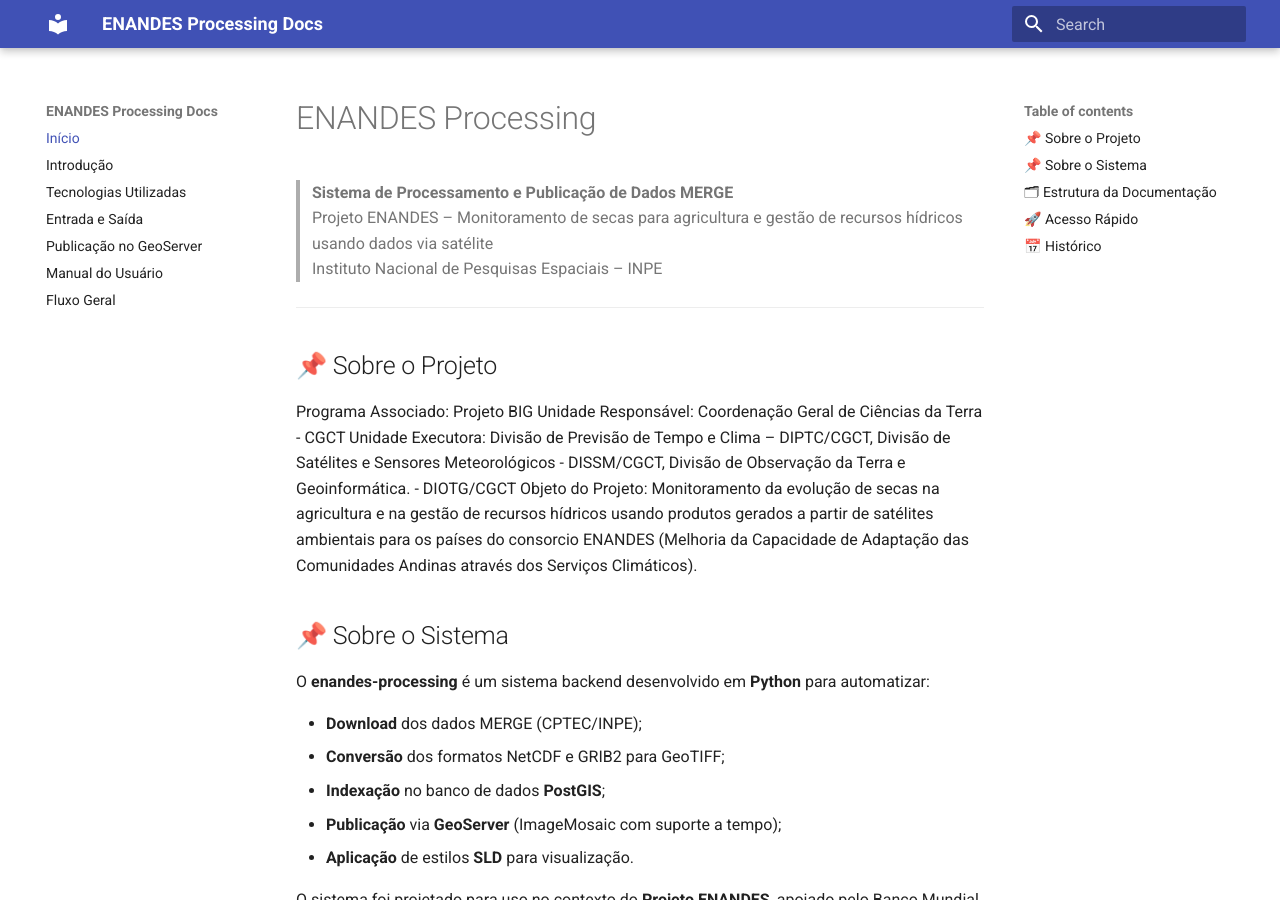
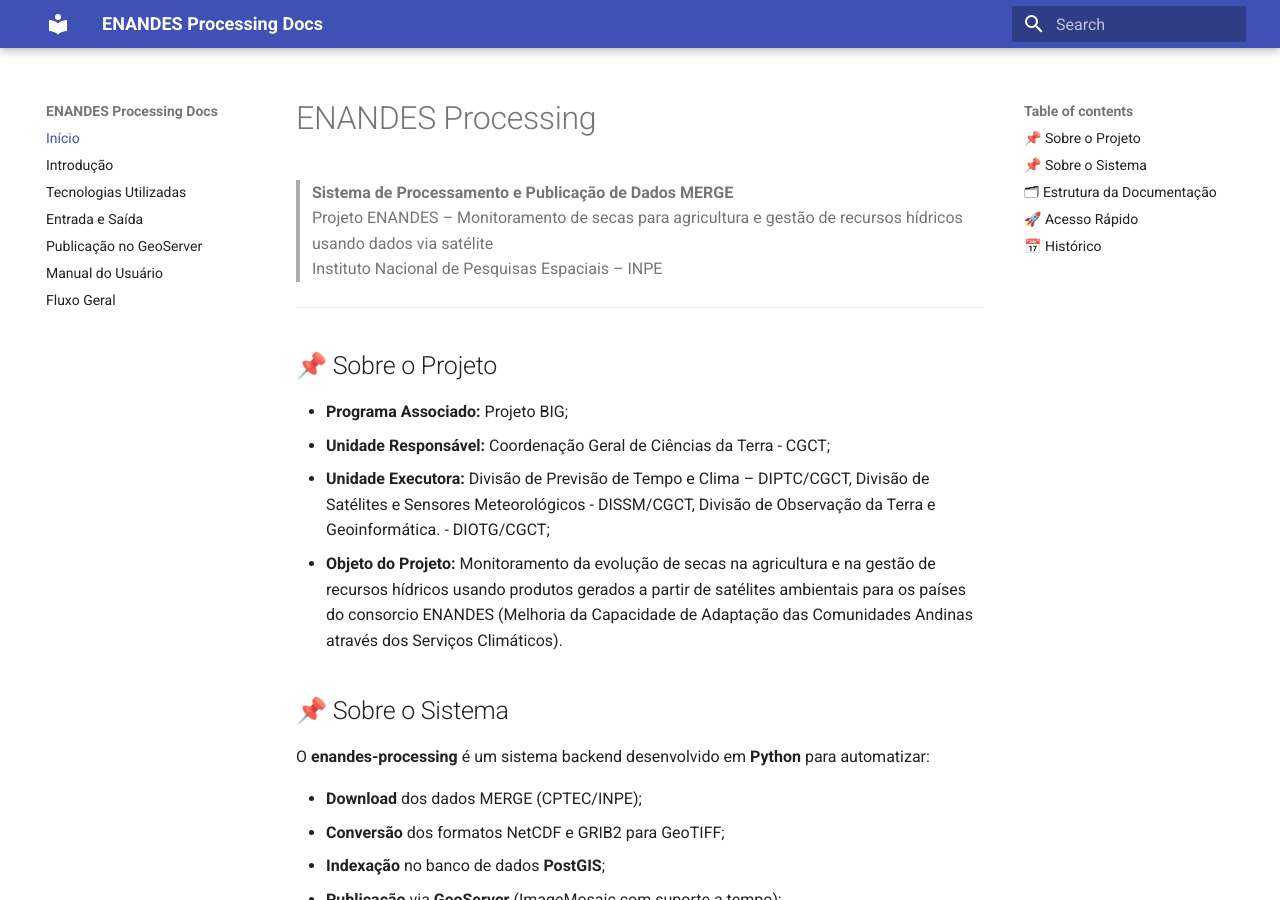
Before and after one commit to jurandirventura/enandes-docs, an MkDocs documentation site: the page built from docs/index.md, in a window 1280 px wide and 900 px high. Built offline with MkDocs 1.6.1 and Material for MkDocs 9.7.7, drawn with Linux system fonts in a browser that asks for light colours.

Commit message:
Atualização.

```diff
--- a/docs/index.md
+++ b/docs/index.md
@@ -7,12 +7,12 @@
 ---
 
 ## 📌 Sobre o Projeto
-Programa Associado: Projeto BIG
-Unidade Responsável: Coordenação Geral de Ciências da Terra - CGCT
-Unidade Executora: Divisão de Previsão de Tempo e Clima – DIPTC/CGCT,
+- **Programa Associado:** Projeto BIG;
+- **Unidade Responsável:** Coordenação Geral de Ciências da Terra - CGCT;
+- **Unidade Executora:** Divisão de Previsão de Tempo e Clima – DIPTC/CGCT,
                    Divisão de Satélites e Sensores Meteorológicos - DISSM/CGCT,
-                   Divisão de Observação da Terra e Geoinformática. - DIOTG/CGCT
-Objeto do Projeto: Monitoramento da evolução de secas na agricultura e na gestão de recursos hídricos
+                   Divisão de Observação da Terra e Geoinformática. - DIOTG/CGCT;
+- **Objeto do Projeto:** Monitoramento da evolução de secas na agricultura e na gestão de recursos hídricos
                    usando produtos gerados a partir de satélites ambientais para os países do consorcio
                    ENANDES (Melhoria da Capacidade de Adaptação das Comunidades Andinas através
                    dos Serviços Climáticos).
```
